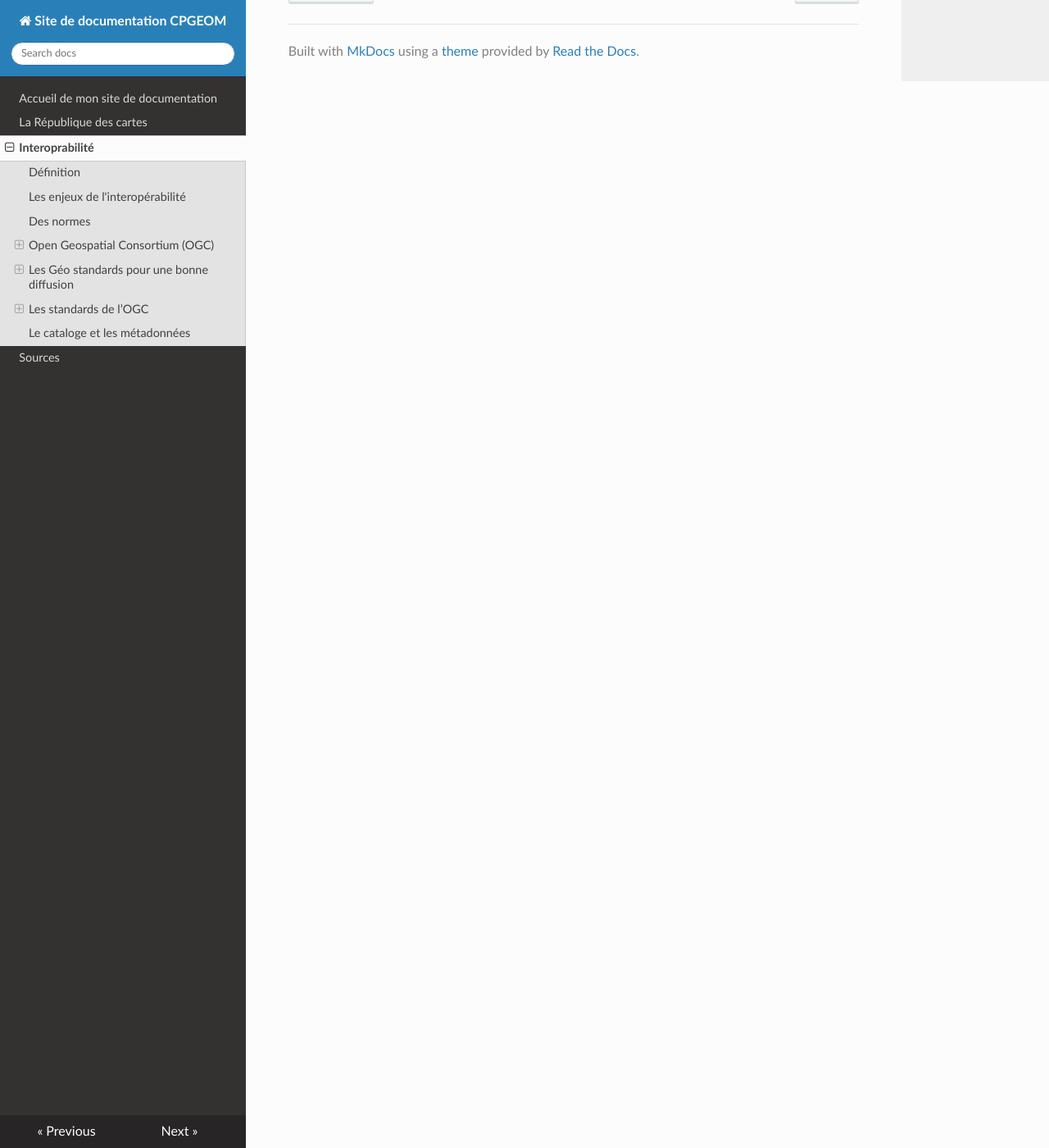
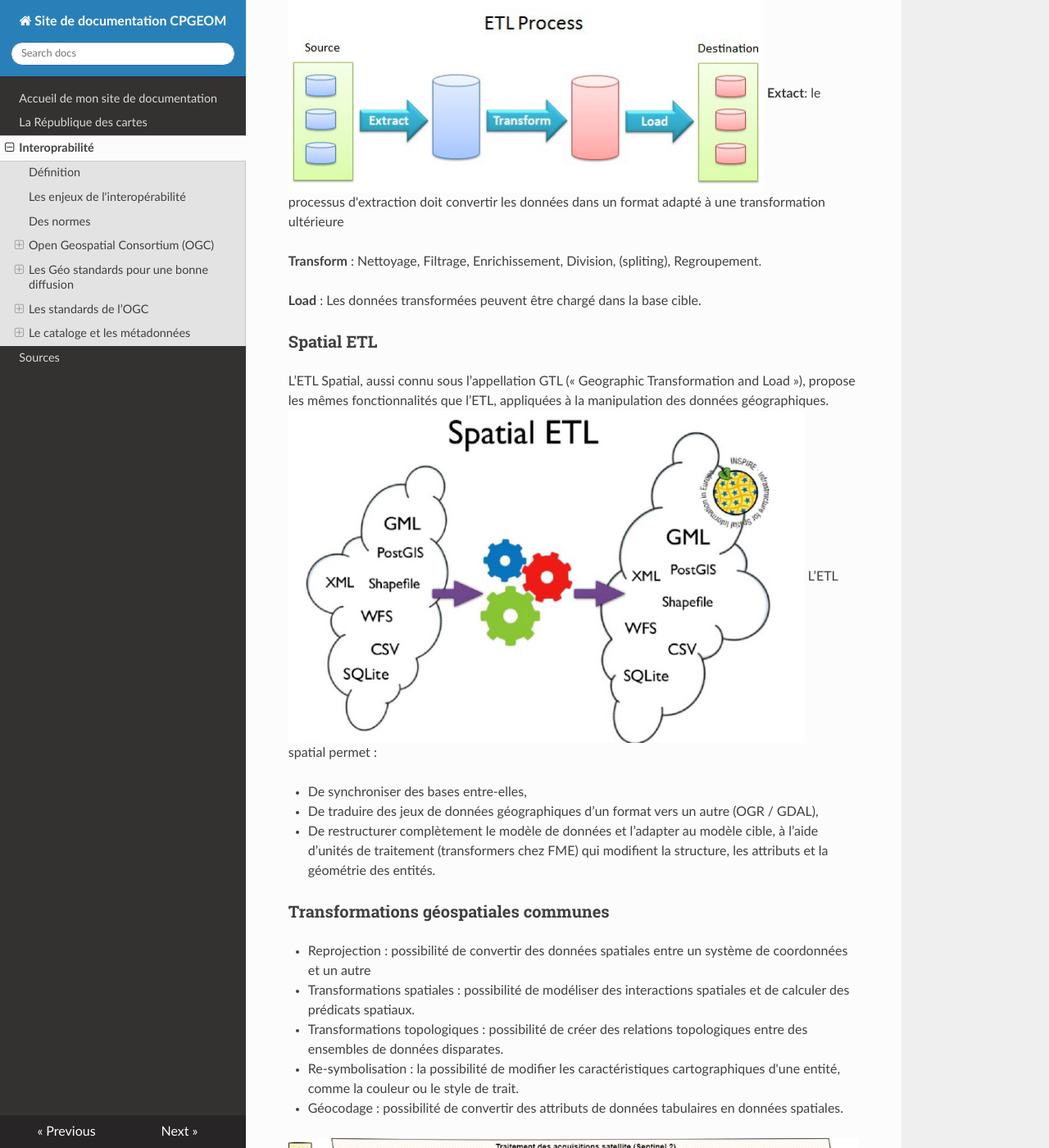
Before and after one commit to djimoyelmardo/cpegeom_doc, an MkDocs documentation site: the page built from docs/interoperabilite.md, in a window 1280 px wide and 1400 px high, scrolled down 3570 px. Shown: the whole window at 82% size. Built offline with MkDocs 1.6.1, drawn with Linux system fonts in a browser that asks for light colours; nearby versions of some CDN libraries; some of the changed text lies outside the part shown.

Commit message:
cours etl et images

```diff
--- a/docs/interoperabilite.md
+++ b/docs/interoperabilite.md
@@ -125,3 +125,37 @@ La notion de diffusion de donnée a été confirmée par la possibilité de part
     <li>Des données diffusables => catalogue de données / métadonnées, Catalogue Service Web CSW</li>
     <li>Des données réutilisables => accessibles, ouvertes</li>
 </ul>
+
+ ## Extract Transform Load ETL
+ Un outils fiable => le traitement automatisé.
+![](./images/etl.png)
+ **Extact**: le processus d'extraction doit convertir les données dans un format adapté à une transformation ultérieure
+
+**Transform** : Nettoyage, Filtrage, Enrichissement, Division, (spliting), Regroupement.
+
+**Load** : Les données transformées peuvent être chargé dans la base cible.
+
+### Spatial ETL
+L’ETL Spatial, aussi connu sous l’appellation GTL (« Geographic Transformation and Load »), propose les mêmes fonctionnalités que l’ETL, appliquées à la manipulation des données géographiques.
+![](./images/spatial_etl.png)
+L’ETL spatial permet :
+<ul>
+    <li>De synchroniser des bases entre-elles,</li>
+    <li>De traduire des jeux de données géographiques d’un format vers un autre (OGR / GDAL),</li>
+    <li>De restructurer complètement le modèle de données et l’adapter au modèle cible, à l’aide d’unités de traitement (transformers chez FME) qui modifient la structure, les attributs et la géométrie des entités.</li>
+</ul>
+
+### Transformations géospatiales communes
+<ul>
+    <li>Reprojection : possibilité de convertir des données spatiales entre un système de coordonnées et un autre</li>
+    <li>Transformations spatiales : possibilité de modéliser des interactions spatiales et de calculer des prédicats spatiaux.</li>
+    <li>Transformations topologiques : possibilité de créer des relations topologiques entre des ensembles de données disparates.</li>
+    <li>Re-symbolisation : la possibilité de modifier les caractéristiques cartographiques d'une entité, comme la couleur ou le style de trait.</li>
+    <li>Géocodage : possibilité de convertir des attributs de données tabulaires en données spatiales.</li>
+</ul>
+![](./images/etl_traitement_ndvi.png)
+
+### Les formats de données
+Georezo a listé tous les formats utilisés : https://georezo.net/wiki/main/donnees/extensions.
+
+Cette liste n'est pas forcement exhaustive et beaucoup de formats ne sont pas ou peu utilisés dans la pratique (logiciels obsolètes, formats non utilisés en France)
```
Also changed, not shown: docs/images/etl.png (added), docs/images/etl_traitement_ndvi.png (added), docs/images/spatial_etl.png (added), site/index.html, site/interoperabilite.html, site/search/search_index.json.
